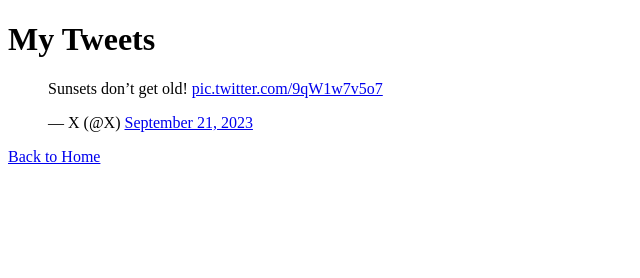
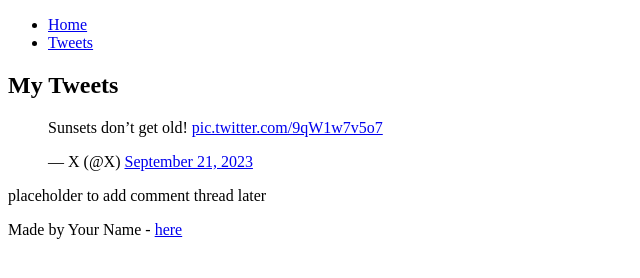
Before and after one commit to yonasi/My_First_Portfolio, a plain HTML site: page html_basic/tweets.html in a window 1280 px wide. Shown: the whole page, without its empty margins (0-640 px from the left). Drawn offline with Linux system fonts and the light colour scheme.

Commit message:
tweets.html adjusted based on the checker

```diff
--- a/html_basic/tweets.html
+++ b/html_basic/tweets.html
@@ -5,9 +5,23 @@
     <title>My Tweets</title>
 </head>
 <body>
-    <h1>My Tweets</h1>
-    <blockquote class="twitter-tweet"><p lang="en" dir="ltr">Sunsets don’t get old! <a href="https://t.co/9qW1w7v5o7">pic.twitter.com/9qW1w7v5o7</a></p>&mdash; X (@X) <a href="https://twitter.com/X/status/1704981414445492429?ref_src=twsrc%5Etfw">September 21, 2023</a></blockquote> <script async src="https://platform.twitter.com/widgets.js" charset="utf-8"></script>
-
-    <a href="index.html">Back to Home</a>
+    <header>
+        <ul>
+            <li><a href="index.html">Home</a></li>
+            <li><a href="tweets.html">Tweets</a></li>
+        </ul>
+    </header>
+    <main>
+        <article>
+            <h1>My Tweets</h1>
+            <blockquote class="twitter-tweet"><p lang="en" dir="ltr">Sunsets don’t get old! <a href="https://t.co/9qW1w7v5o7">pic.twitter.com/9qW1w7v5o7</a></p>&mdash; X (@X) <a href="https://twitter.com/X/status/1704981414445492429?ref_src=twsrc%5Etfw">September 21, 2023</a></blockquote> <script async src="https://platform.twitter.com/widgets.js" charset="utf-8"></script>
+        </article>
+        <aside>
+            <p>placeholder to add comment thread later</p>
+        </aside>
+    </main>
+    <footer>
+        <p>Made by Your Name - <a href="https://www.alxafrica.com" target="_blank">here</a></p>
+    </footer>
 </body>
 </html>
```
